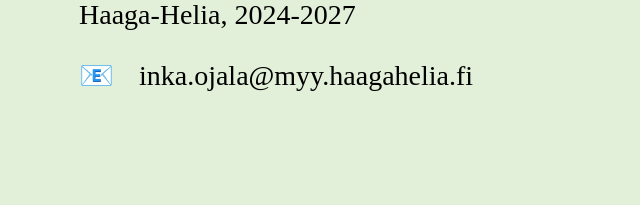
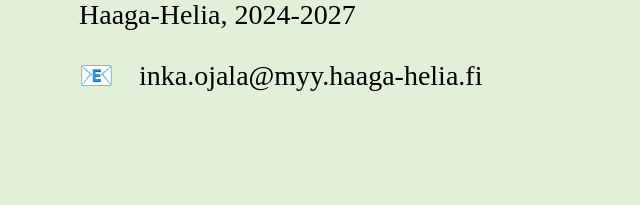
Before and after one commit to inkaojala/inkaojala.github.io, a plain HTML site: page index.html in a window 1280 px wide. Shown: the part 313-518 px from the top of the page, 611-1251 px from the left. Drawn offline with Linux system fonts and the light colour scheme.

Commit message:
Sähköpostissa oli kirjoitusvirhe

```diff
--- a/index.html
+++ b/index.html
@@ -26,7 +26,7 @@
         <small>Liiketoimintalähtöinen ICT</small><br>
         Haaga-Helia, 2024-2027</p>
         <hr>
-        <p>&#128231;<a href="mailto:inka.ojala@myy.haaga-helia.fi">inka.ojala@myy.haagahelia.fi</a></p></div>
+        <p>&#128231;<a href="mailto:inka.ojala@myy.haaga-helia.fi">inka.ojala@myy.haaga-helia.fi</a></p></div>
     </body>
 
 <!-- Seuraava osio on käytännössä sivun navigointi, eli tein nappulat myöskin linkkeinä -->
```
Also changed, not shown: Dublin01.jpg (deleted), Dublin02.jpg (deleted), Dublin04.jpg (deleted), Syros01.jpg (deleted), Syros02.jpg (deleted), Syros04.jpg (deleted).
